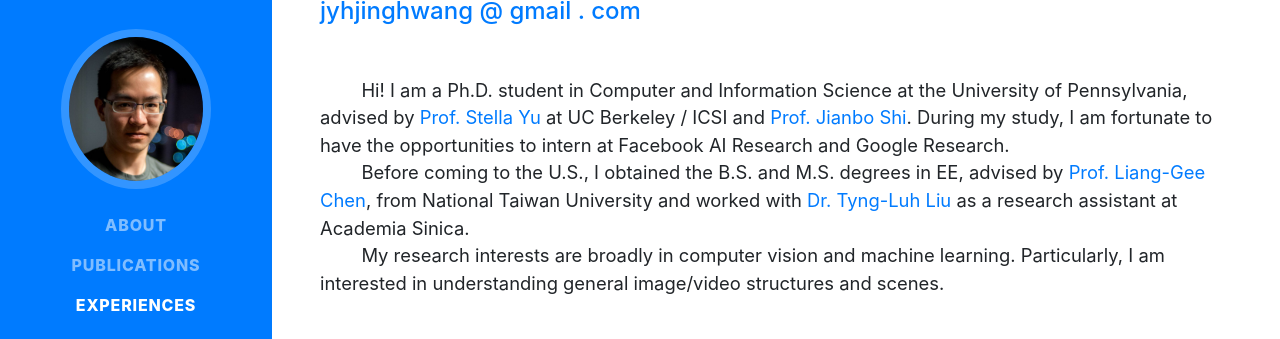
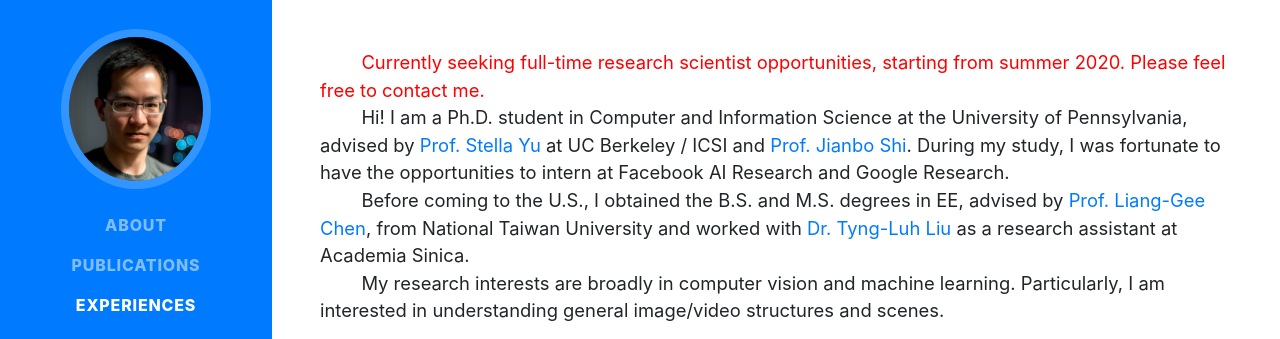
Before and after one commit to jyhjinghwang/jyhjinghwang.github.io, a website with bundled scripts: page index.html in a window 1280 px wide. Shown: the part 227-566 px from the top of the page. Built offline with nearby package versions, Linux system fonts and the light colour scheme; a web font is replaced by a local one.

Commit message:
job hunting

```diff
--- a/index.html
+++ b/index.html
@@ -72,7 +72,8 @@
           <div class="subheading mb-5"><a href="mailto:jyhjinghwang@gmail.com">jyhjinghwang @ gmail . com</a>
           </div>
           <p class="lead mb-5">
-&nbsp; &nbsp; &nbsp; &nbsp; Hi! I am a Ph.D. student in Computer and Information Science at the University of Pennsylvania, advised by <a href="http://www1.icsi.berkeley.edu/~stellayu/">Prof. Stella Yu</a> at UC Berkeley / ICSI and <a href="http://www.cis.upenn.edu/~jshi/">Prof. Jianbo Shi</a>.  During my study, I am fortunate to have the opportunities to intern at Facebook AI Research and Google Research. <br>
+&nbsp; &nbsp; &nbsp; &nbsp; <font color="red"> Currently seeking full-time research scientist opportunities, starting from summer 2020.  Please feel free to contact me. </font><br>
+&nbsp; &nbsp; &nbsp; &nbsp; Hi! I am a Ph.D. student in Computer and Information Science at the University of Pennsylvania, advised by <a href="http://www1.icsi.berkeley.edu/~stellayu/">Prof. Stella Yu</a> at UC Berkeley / ICSI and <a href="http://www.cis.upenn.edu/~jshi/">Prof. Jianbo Shi</a>.  During my study, I was fortunate to have the opportunities to intern at Facebook AI Research and Google Research. <br>
 &nbsp; &nbsp; &nbsp; &nbsp; Before coming to the U.S., I obtained the B.S. and M.S. degrees in EE, advised by <a href="http://video.ee.ntu.edu.tw/">Prof. Liang-Gee Chen</a>, from National Taiwan University and worked with <a href="http://www.iis.sinica.edu.tw/~liutyng/">Dr. Tyng-Luh Liu</a> as a research assistant at Academia Sinica. <br>
 &nbsp; &nbsp; &nbsp; &nbsp; My research interests are broadly in computer vision and machine learning. Particularly, I am interested in understanding general image/video structures and scenes.
 </p>
```
